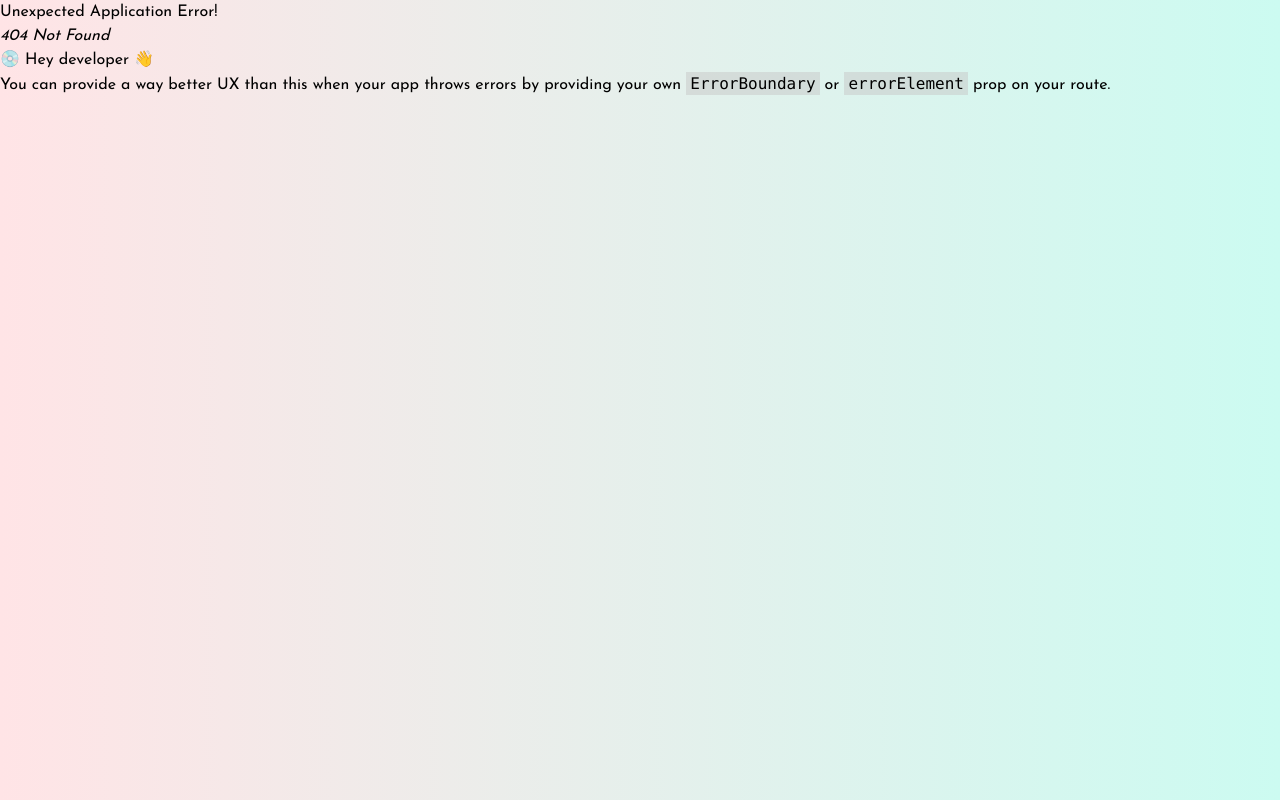
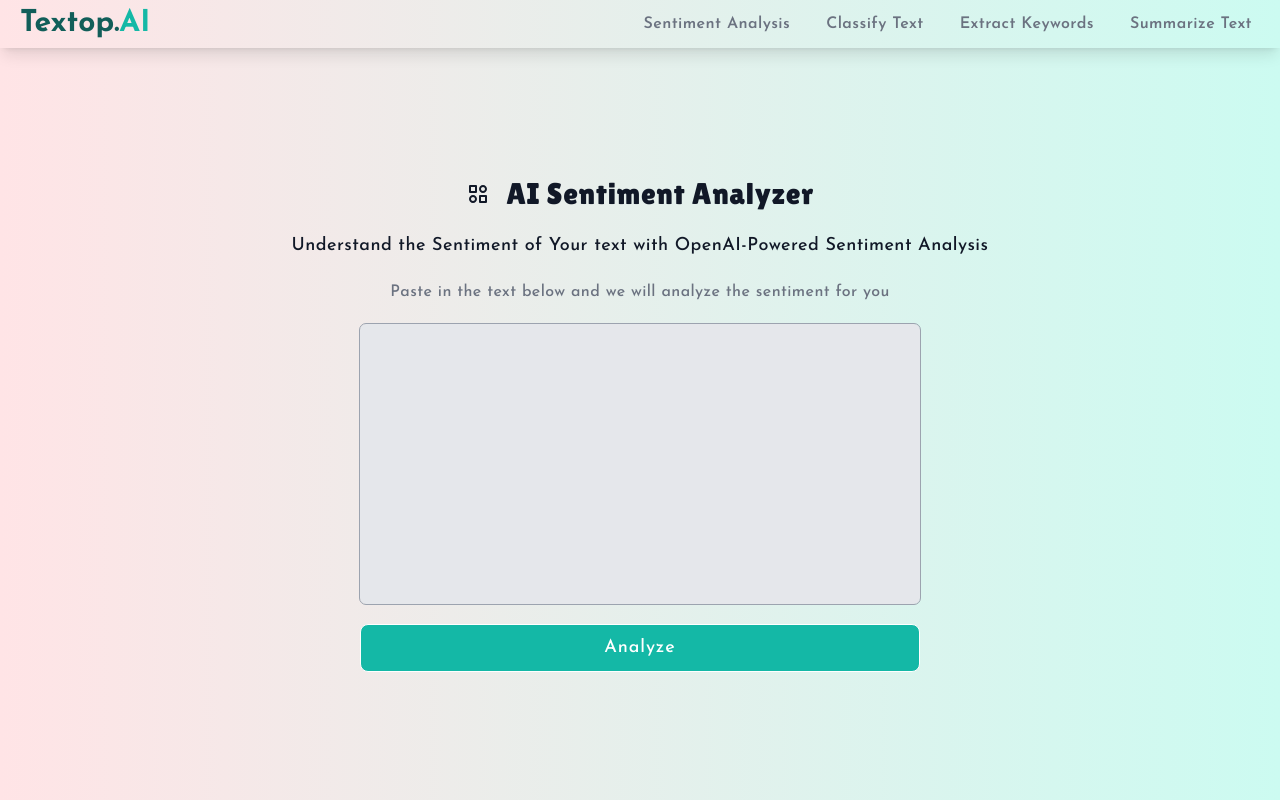
Before and after one commit to hardikverma22/textop.AI, a React (Vite) app: page /textop.AI/sentiment in a window 1280 px wide. Before the commit this address had no page. Built offline with nearby package versions, Linux system fonts and the light colour scheme.

Commit message:
modifying the root path for named repo deployemnt

```diff
--- a/src/main.jsx
+++ b/src/main.jsx
@@ -1,6 +1,5 @@
-import React, { lazy, Suspense } from "react";
+import React, { lazy } from "react";
 import ReactDOM from "react-dom/client";
-import App from "./components/App.jsx";
 import "./index.css";
 
 import RootLayout from "./components/RootLayout.jsx";
@@ -11,7 +10,6 @@ import {
   Route,
   RouterProvider,
 } from "react-router-dom";
-import Loader from "./components/Loader.jsx";
 
 const Hero = lazy(() => import("./components/Hero.jsx"));
 
@@ -33,7 +31,7 @@ const Sentiment = lazy(() =>
 
 const router = createBrowserRouter(
   createRoutesFromElements(
-    <Route path="/" element={<RootLayout />}>
+    <Route path="/textop.AI" element={<RootLayout />}>
       <Route index element={<Hero />} />
       <Route path="sentiment" element={<Sentiment />} />
       <Route path="classify" element={<ClassifyText />} />
```
